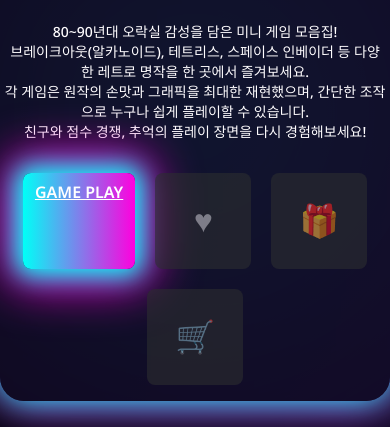
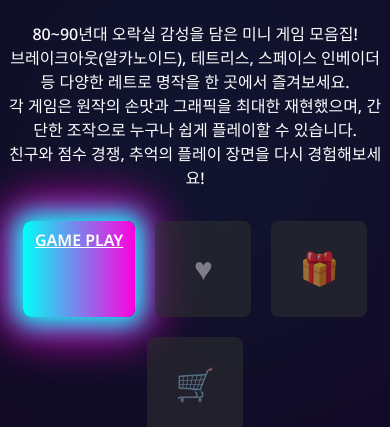
Before and after one commit to FURVEN/xbox-store-game-page, a plain HTML site: page index.html in a window 390 px wide. Shown: the part 206-633 px from the top of the page. Drawn offline with Linux system fonts and the light colour scheme.

Commit message:
GitHub Pages에서 arcade.png 배경 정상 적용을 위한 경로 수정 및 설명 텍스트 변경

```diff
--- a/style.css
+++ b/style.css
@@ -21,7 +21,7 @@ body {
   content: '';
   position: absolute;
   left: 0; top: 0; width: 100%; height: 100%;
-  background: url('arcade.png') center/cover no-repeat;
+  background: url('/xbox-store-game-page/arcade.png') center/cover no-repeat;
   opacity: 0.18;
   filter: blur(4px);
   z-index: 0;
@@ -281,7 +281,7 @@ body {
     font-size: 18px;
   }
   .description {
-    font-size: 14px;
+    font-size: 16px;
   }
   .btn {
     font-size: 16px;
```
